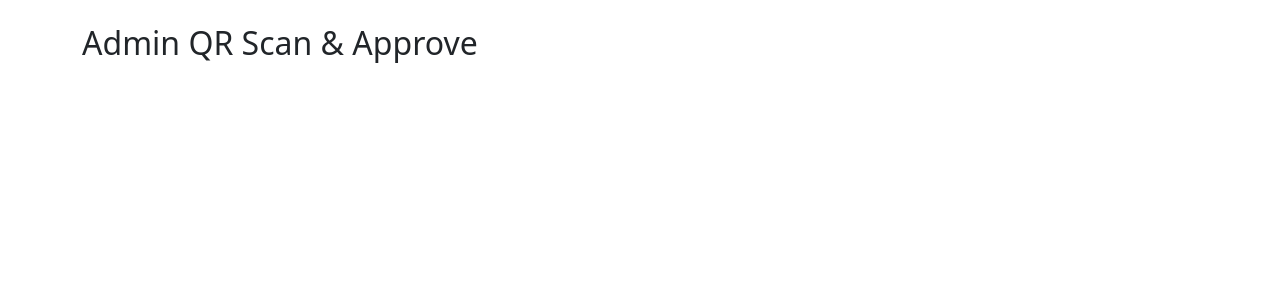
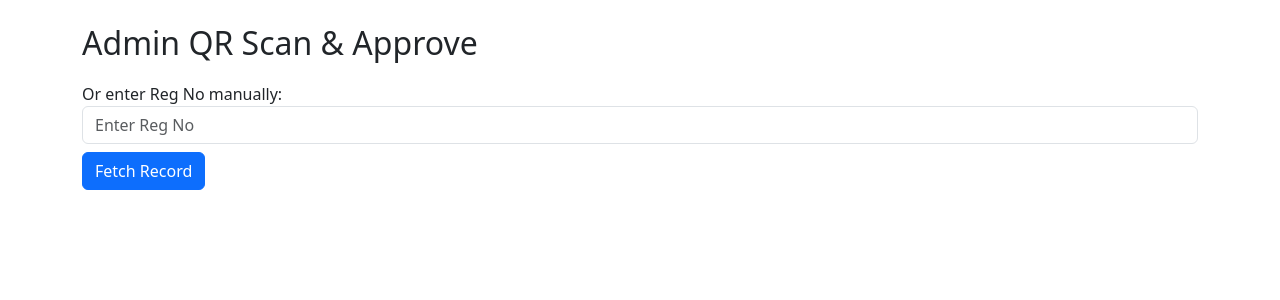
Before and after one commit to charan2717/scann, a Flask app: page /admin/scan in a window 1280 px wide. Shown: the top 300 px of the page. Run offline with Flask 3, Linux system fonts and the light colour scheme; the visitor is signed in with stand-in values (Sample User, id 1); some libraries are stand-ins or nearby versions.

Commit message:
Update admin_scan.html

```diff
--- a/templates/admin_scan.html
+++ b/templates/admin_scan.html
@@ -9,7 +9,15 @@
 <body>
 <div class="container mt-4">
     <h2>Admin QR Scan & Approve</h2>
-    <div id="qr-reader" style="width: 500px;"></div>
+
+    <div id="qr-reader" style="width: 500px; margin-bottom:20px;"></div>
+
+    <div>
+        <label for="manual-regno">Or enter Reg No manually:</label>
+        <input type="text" id="manual-regno" class="form-control" placeholder="Enter Reg No">
+        <button id="manual-btn" class="btn btn-primary mt-2">Fetch Record</button>
+    </div>
+
     <div id="record-info" class="mt-4" style="display:none;">
         <h4>Record Details</h4>
         <p><strong>Name:</strong> <span id="rec-name"></span></p>
@@ -62,7 +70,12 @@ async function approveRecord() {
 }
 
 document.getElementById('approve-btn').addEventListener('click', approveRecord);
+document.getElementById('manual-btn').addEventListener('click', () => {
+    const val = document.getElementById('manual-regno').value.trim();
+    if (val) fetchRecord(val);
+});
 
+// QR scanner
 function onScanSuccess(decodedText, decodedResult) {
     if (decodedText && decodedText !== lastScanned) {
         fetchRecord(decodedText);
@@ -70,7 +83,7 @@ function onScanSuccess(decodedText, decodedResult) {
 }
 
 function onScanFailure(error) {
-    // console.warn(`QR scan failed: ${error}`);
+    // optional: console.log(error);
 }
 
 let html5QrcodeScanner = new Html5Qrcode("qr-reader");
```
